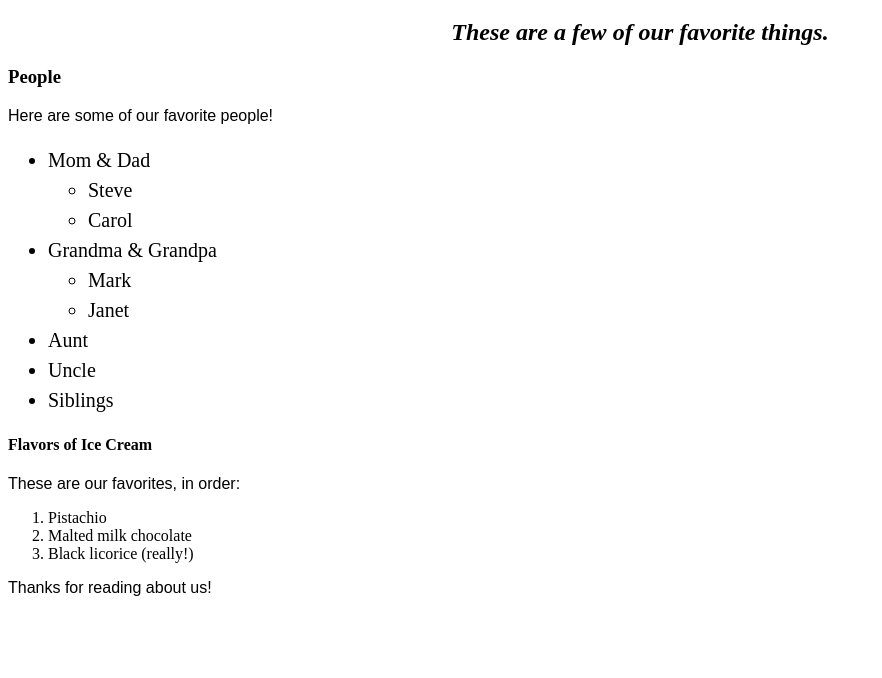
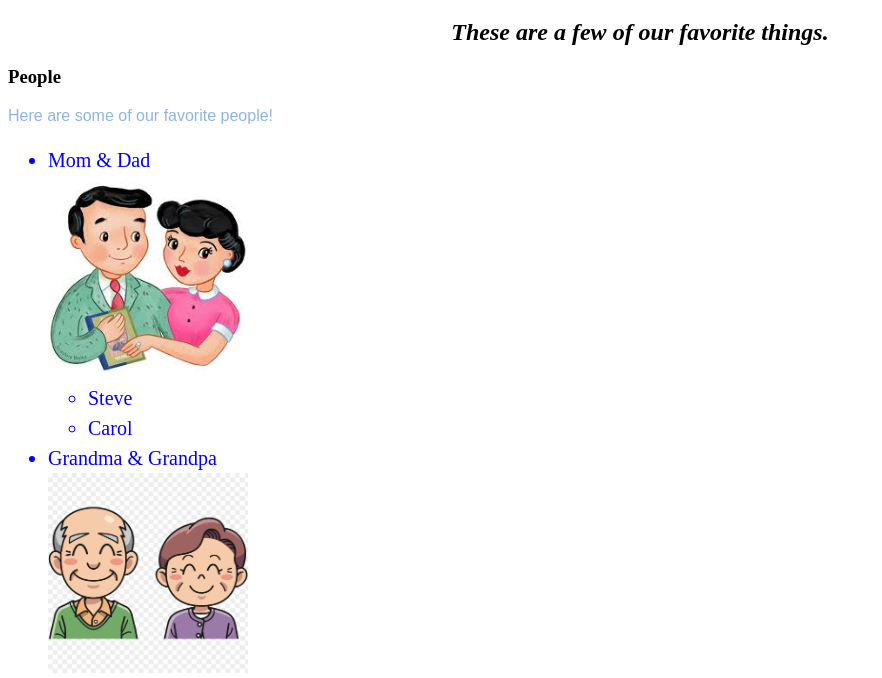
Before and after one commit to tmemmerson/my-first-webpage, a plain HTML site: page favorite-things.html in a window 1280 px wide. Shown: the part 61-739 px from the top of the page, without its empty margins (0-882 px from the left). Drawn offline with Linux system fonts and the light colour scheme.

Commit message:
Add tacky styling to styles.css in blue theme

```diff
--- a/css/styles.css
+++ b/css/styles.css
@@ -10,9 +10,13 @@ h1 {
 
   p {
     font-family: sans-serif;
+    color: #8fb5e7;
   }
 
   ul {
     font-size: 20px;
     line-height: 30px;
+    color: #0000ff;
   }
+  ol {color: #0000ff;
+  }
--- a/favorite-things.html
+++ b/favorite-things.html
@@ -11,11 +11,13 @@
     <p>Here are some of our favorite people!</p>
     <ul>
         <li>Mom & Dad</li>
+        <img src="img/mom-and-dad.jpg" alt="my cartoon grandparents." width="200px" height="200px">
         <ul>
             <li>Steve</li>
             <li>Carol</li>
         </ul>
         <li>Grandma & Grandpa</li>
+        <img src="img/gma-gpa.png" alt="my cartoon grandparents." width="200px" height="200px">
             <ul>
                 <li>Mark</li>
                 <li>Janet</li>
```
Also changed, not shown: img/gma-gpa.png (added), img/mom-and-dad.jpg (added).
